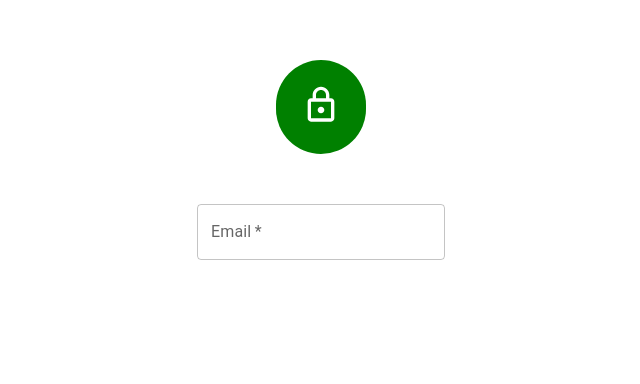
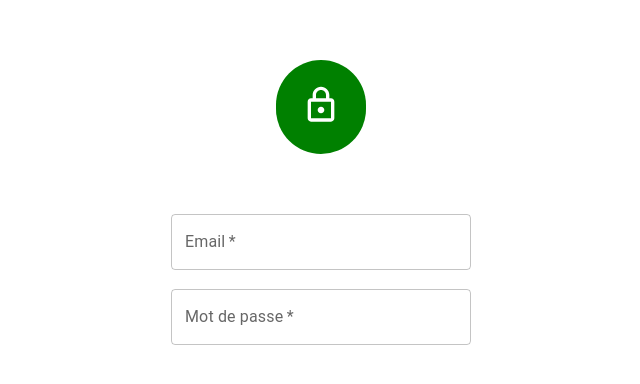
Before and after one commit to BenGex31/weddingguests, a React (Create React App) app: page / in a window 1280 px wide. Shown: the part 140-524 px from the top of the page, without its empty margins (319-959 px from the left). Built offline with nearby package versions, Linux system fonts and the light colour scheme.

Commit message:
Update Login.js

```diff
--- a/src/pages/Login.js
+++ b/src/pages/Login.js
@@ -10,8 +10,9 @@ const login = () => {
       <div className='containerIcon'>
         <LockOutlinedIcon style={{ fontSize: 40, color: "white" }} />
       </div>
-      <div className='containerInput'>
-        <Input id="email" label="Email" variant="outlined" />
+      <div className='containerForm'>
+        <Input id='email' label='Email' variant='outlined' />
+        <Input id='password' label='Mot de passe' variant='outlined' />
       </div>
     </div>
   );
```
